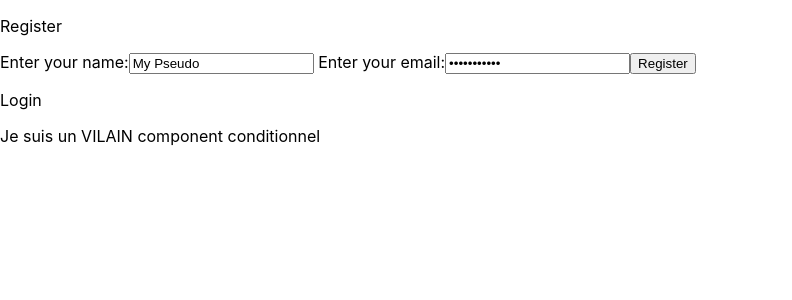
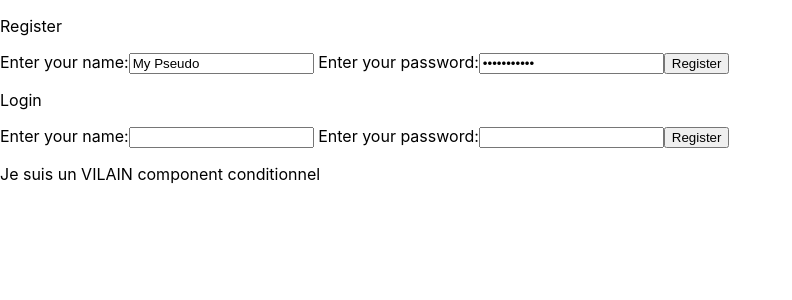
Before and after one commit to SylvainSenechal/Facebook-Clone, a React (Create React App) app in the folder front/: page / in a window 1280 px wide. Shown: the top 300 px of the page, without its empty margins (0-792 px from the left). Built offline with nearby package versions, Linux system fonts and the light colour scheme.

Commit message:
changed front architecture

```diff
--- a/front/src/App.js
+++ b/front/src/App.js
@@ -1,69 +1,26 @@
 import { useState, useEffect } from 'react';
+import Login from './Login';
+import Dashboard from './Dashboard';
 
 const App = props => {
-  console.log(props)
+  console.log('App props : ', props)
 
-  const [pseudoRegister, setPseudoRegister] = useState("My Pseudo")
-  const [passwordRegister, setPasswordRegister] = useState("My Password")
+  const [user, setUser] = useState({
+    pseudoLogin: "",
+    passwordLogin: "",
+    pseudoRegister: "",
+    passwordRegister: "",
+    loggedIn: false,
+    token: ""
+  })
 
-  const [isLogged, setIsLogged] = useState(false)
+  console.log(user)
 
-  const handleSubmitRegistration = async event => {
-    event.preventDefault()
-    console.log('ok')
-    console.log(pseudoRegister)
-    console.log(passwordRegister)
-    let result = await fetch('http://localhost:8080/register', {
-      method: 'POST', // *GET, POST, PUT, DELETE, etc.
-      headers: { 'Content-Type': 'application/json' },
-      body: JSON.stringify({pseudo: pseudoRegister, password: passwordRegister})
-    })
-    let readableResult = await result.json()
-    console.log(readableResult)
-  }
+  return user.loggedIn
+    ? <Dashboard user={user} />
+    : <Login user={user} setUser={setUser} />
 
-  return (
-    <>
-      <div className="App">
-        <p> Register </p>
-        <form  onSubmit={handleSubmitRegistration}>
-          <label htmlFor="pseudo"> Enter your name:
-            <input type="text" name="pseudo" id="pseudo" value={pseudoRegister} onChange={e => setPseudoRegister(e.target.value)} required />
-          </label>
-          <label htmlFor="password"> Enter your email:
-            <input type="password" name="password" id="password" value={passwordRegister} onChange={e => setPasswordRegister(e.target.value)} required />
-          </label>
-
-          <input type="submit" value="Register"/>
-        </form>
-        <p> Login </p>
-      </div>
-      {isLogged
-        ? <CondComponent1 />
-        : <CondComponent2 />
-      }
+}
 
 
-
-    </>
-  )
-}
-
-const CondComponent1 = props => {
-  return (
-    <>
-      <p> Je suis un GENTIL component conditionnel</p>
-    </>
-  )
-}
-
-const CondComponent2 = props => {
-
-  return (
-    <>
-      <p> Je suis un VILAIN component conditionnel</p>
-    </>
-  )
-}
-
 export default App;
--- a/front/src/Dashboard.js
+++ b/front/src/Dashboard.js
@@ -3,7 +3,7 @@
 const Dashboard = props => {
   return (
     <>
-      <p> Your dashboard</p>
+      <p> Your dashboard </p>
     </>
   )
 }
```
